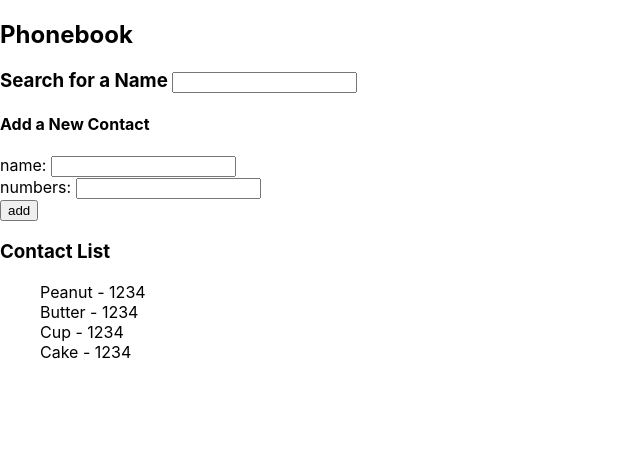
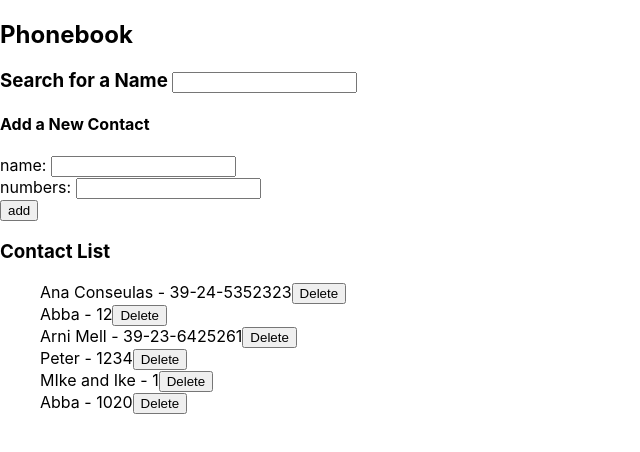
Before and after one commit to Yanek-K/fullstack_open, a React (Create React App) app in the folder part_3_v2_frontend/: page / in a window 1280 px wide. Shown: the top 452 px of the page, without its empty margins (0-640 px from the left). Built offline with nearby package versions, Linux system fonts and the light colour scheme; data requests are answered from the project's data file.

Commit message:
2.17 Complete

```diff
--- /dev/null
+++ b/part_3_v2_frontend/db.json
@@ -0,0 +1,34 @@
+{
+  "persons": [
+    {
+      "name": "Ana Conseulas",
+      "number": "39-24-5352323",
+      "id": 6
+    },
+    {
+      "name": "Abba",
+      "number": "12",
+      "id": 7
+    },
+    {
+      "name": "Arni Mell",
+      "number": "39-23-6425261",
+      "id": 8
+    },
+    {
+      "name": "Peter",
+      "number": "1234",
+      "id": 9
+    },
+    {
+      "name": "MIke and Ike",
+      "number": "1",
+      "id": 10
+    },
+    {
+      "name": "Abba",
+      "number": "1020",
+      "id": 11
+    }
+  ]
+}
--- a/part_3_v2_frontend/package.json
+++ b/part_3_v2_frontend/package.json
@@ -6,6 +6,7 @@
     "@testing-library/jest-dom": "^5.16.4",
     "@testing-library/react": "^13.3.0",
     "@testing-library/user-event": "^13.5.0",
+    "axios": "^0.27.2",
     "react": "^18.2.0",
     "react-dom": "^18.2.0",
     "react-scripts": "5.0.1",
@@ -15,7 +16,8 @@
     "start": "react-scripts start",
     "build": "react-scripts build",
     "test": "react-scripts test",
-    "eject": "react-scripts eject"
+    "eject": "react-scripts eject",
+    "server": "json-server -p3001 --watch db.json"
   },
   "eslintConfig": {
     "extends": [
--- a/part_3_v2_frontend/src/App.js
+++ b/part_3_v2_frontend/src/App.js
@@ -1,36 +1,27 @@
-import { useState } from "react";
+import axios from "axios";
+import { useEffect, useState } from "react";
+
+// Components
 import AddNewContact from "./components/AddNewContact";
 import FindContact from "./components/FindContact";
 import RenderContacts from "./components/RenderContacts";
+
+// Services
+import personService from "./services/persons";
 
 const App = () => {
   const [filteredNames, setFilteredNames] = useState("");
   const [newName, setNewName] = useState("");
   const [newNumber, setNewNumber] = useState("");
   const [searchName, setSearchName] = useState("");
-  const [persons, setPersons] = useState([
-    {
-      name: "Peanut",
-      number: "1234",
-      id: 1,
-    },
-    {
-      name: "Butter",
-      number: "1234",
-      id: 2,
-    },
+  const [persons, setPersons] = useState([]);
+  const [notificationMessage, setNotificationMessage] = useState(null);
 
-    {
-      name: "Cup",
-      number: "1234",
-      id: 3,
-    },
-    {
-      name: "Cake",
-      number: "1234",
-      id: 4,
-    },
-  ]);
+  useEffect(() => {
+    personService.getAll().then((initialPersons) => {
+      setPersons(initialPersons);
+    });
+  }, []);
 
   const addPerson = (event) => {
     event.preventDefault();
@@ -45,12 +36,41 @@ const App = () => {
     const duplicatePerson = persons.find((person) => person.name === newName);
 
     if (duplicatePerson) {
-      alert(duplicateMsg);
+      if (window.confirm(duplicateMsg) === true) {
+        updateContact(personObject);
+      }
     } else {
-      setPersons(persons.concat(personObject));
-      setNewName("");
-      setNewNumber("");
+      personService.create(personObject).then((newPerson) => {
+        setPersons(persons.concat(newPerson));
+        setNewName("");
+        setNewNumber("");
+      });
     }
+  };
+
+  const deleteContact = (person) => {
+    window.confirm(`Delete ${person.name}?`);
+    personService
+      .deletePerson(person)
+      .then(() => {
+        console.log(`${person.name} was deleted`);
+      })
+      .catch((error) => {
+        console.log(error, `${person.name} not deleted`);
+      });
+    setPersons(persons.filter((p) => p.id !== person.id));
+  };
+
+  const updateContact = (nameObject) => {
+    const person = persons.find((person) => person.name === nameObject.name);
+    const updatedContact = { ...person, number: nameObject.number };
+    personService.update(nameObject, updatedContact).then(() => {
+      setPersons(
+        persons.map((person) =>
+          person.id !== nameObject.id ? person : updatedContact
+        )
+      );
+    });
   };
 
   const handleNewName = (e) => setNewName(e.target.value);
@@ -81,7 +101,10 @@ const App = () => {
       />
 
       <h3>Contact List</h3>
-      <RenderContacts persons={personsToShow} />
+      <RenderContacts
+        persons={personsToShow}
+        deleteContact={(person) => deleteContact(person)}
+      />
     </div>
   );
 };
--- a/part_3_v2_frontend/src/components/RenderContacts.js
+++ b/part_3_v2_frontend/src/components/RenderContacts.js
@@ -1,12 +1,16 @@
 import React from "react";
 import RenderContact from "./RenderPerson";
 
-const RenderContacts = ({ persons }) => {
+const RenderContacts = ({ persons, deleteContact }) => {
   return (
     <div>
       <ul>
         {persons.map((person) => (
-          <RenderContact key={person.id} person={person} />
+          <RenderContact
+            key={person.id}
+            person={person}
+            deleteContact={() => deleteContact(person)}
+          />
         ))}
       </ul>
     </div>
--- a/part_3_v2_frontend/src/components/RenderPerson.js
+++ b/part_3_v2_frontend/src/components/RenderPerson.js
@@ -1,10 +1,11 @@
 import React from "react";
 
-const RenderContact = ({ person }) => {
+const RenderContact = ({ person, deleteContact }) => {
   return (
     <div>
       <li>
         {person.name} - {person.number}
+        <button onClick={deleteContact}>Delete</button>
       </li>
     </div>
   );
--- /dev/null
+++ b/part_3_v2_frontend/src/services/persons.js
@@ -0,0 +1,30 @@
+import axios from "axios";
+const baseUrl = "http://localhost:3001/persons";
+
+const getAll = () => {
+  const request = axios.get(baseUrl);
+  return request.then((response) => {
+    return response.data;
+  });
+};
+
+const create = (newObject) => {
+  const request = axios.post(baseUrl, newObject);
+  return request.then((response) => {
+    return response.data;
+  });
+};
+
+const update = (person, updatedContact) => {
+  const request = axios.put(`${baseUrl}/${person.id}`, updatedContact);
+  return request.then((response) => {
+    return response.data;
+  });
+};
+
+const deletePerson = (person) => {
+  const request = axios.delete(`${baseUrl}/${person.id}`);
+  return request.then((response) => response.data);
+};
+
+export default { getAll, create, update, deletePerson };
```
Also changed, not shown: 1 other file (tests, documents, lock files or other folders).
